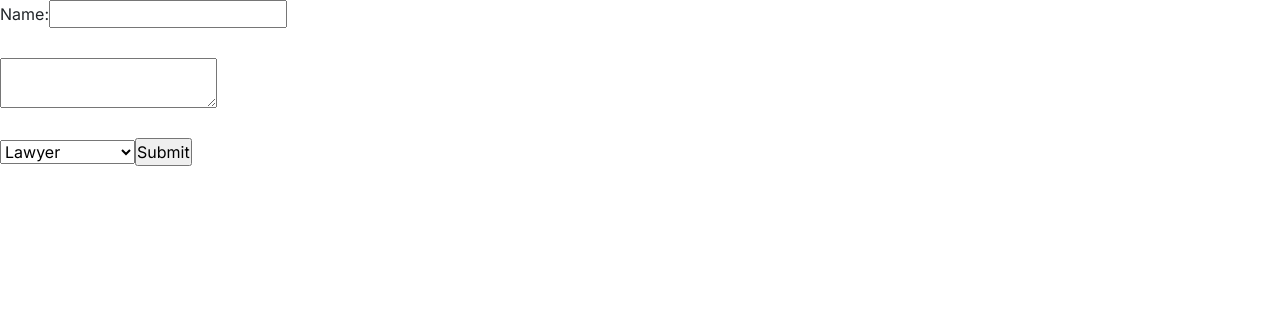
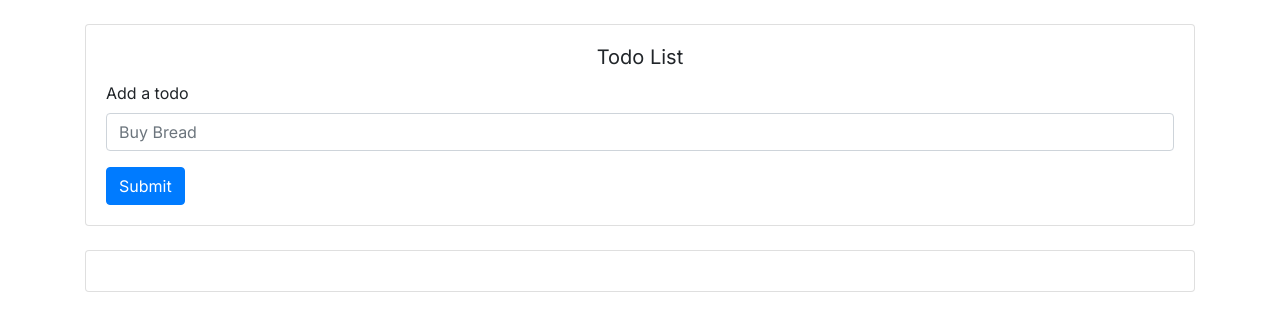
Before and after one commit to suyashpradhan/movie-search-app, a React (Create React App) app: page / in a window 1280 px wide. Shown: the top 328 px of the page. Built offline with nearby package versions, Linux system fonts and the light colour scheme.

Commit message:
Practiced few concepts

```diff
--- a/src/Todo-App/App.js
+++ b/src/Todo-App/App.js
@@ -1,36 +1,31 @@
 import React, { useState } from "react";
-import { Button, Card, Form, Alert } from "react-bootstrap";
+import { Button, Card, Form } from "react-bootstrap";
+import List from "./List";
 import "../style.css";
 
 //Main Component
 let App = () => {
-  let [input, setInput] = useState();
+  let [input, setInput] = useState("");
   let [todo, setTodo] = useState([]);
 
+  let inputHandler = (e) => setInput(e.target.value);
   let clickHandler = () => {
-    setTodo((prevState) => [...prevState, input]);
+    setTodo([...todo, { input: input, key: Math.floor(Math.random() * 999) }]);
+    setInput("");
   };
-
-  function removeTodo(id) {
-    setTodo((prevData) => {
-      return prevData.filter((item, index) => {
-        return index !== id;
-      });
-    });
-  }
 
   return (
     <div className="container mt-4">
       <Card>
         <Card.Body>
           <Card.Title className="h1 text-center">Todo List</Card.Title>
-
           <Form.Group>
             <Form.Label>Add a todo</Form.Label>
             <Form.Control
+              value={input}
+              onChange={inputHandler}
               type="text"
               placeholder="Buy Bread"
-              onChange={(event) => setInput(event.target.value)}
             />
           </Form.Group>
           <Button variant="primary" onClick={clickHandler}>
@@ -39,27 +34,11 @@ let App = () => {
         </Card.Body>
       </Card>
 
-      <Card className="mt-3">
+      <Card className="container mt-4">
         <Card.Body>
-          <Card.Title className="text-center ">Remaining Todos</Card.Title>
-          <hr />
-          {todo.map((item, index) => {
-            return (
-              <Alert
-                key={index}
-                id={index}
-                item={item}
-                variant="primary"
-                onClick={removeTodo}
-              >
-                {item}
-              </Alert>
-            );
-          })}
+          <List todo={todo} />
         </Card.Body>
       </Card>
-
-      {console.log(todo)}
     </div>
   );
 };
--- /dev/null
+++ b/src/Todo-App/List.js
@@ -0,0 +1,17 @@
+import React from "react";
+
+function List(props) {
+  return (
+    <div>
+      {props.todo.map((itemObj) => {
+        return (
+          <div key={itemObj.key} className="alert alert-warning">
+            {itemObj.input}
+          </div>
+        );
+      })}
+    </div>
+  );
+}
+
+export default List;
--- a/src/index.js
+++ b/src/index.js
@@ -1,10 +1,10 @@
 import React from "react";
 import ReactDOM from "react-dom";
-import Form from "./Form/Form";
+import App from "./Todo-App/App";
 
 ReactDOM.render(
   <React.StrictMode>
-    <Form />
+    <App />
   </React.StrictMode>,
   document.getElementById("root")
 );
```
Also changed, not shown: src/Props/Prop.js (added, +27 -0 lines), 1 other file (tests, documents, lock files or other folders).
